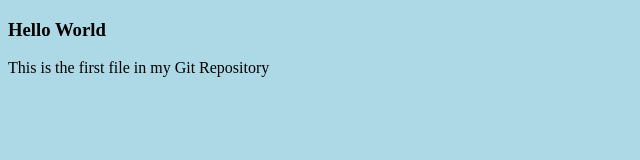
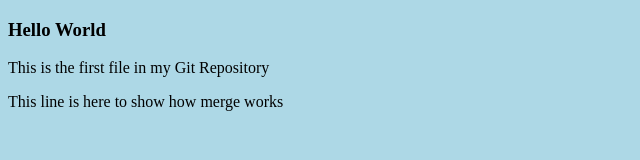
Before and after one commit to Barry-owino/Barry001, a plain HTML site: page index.html in a window 1280 px wide. Shown: the whole page, without its empty margins (0-640 px from the left). Drawn offline with Linux system fonts and the light colour scheme.

Commit message:
updated index.html with emergency-fix

```diff
--- a/index.html
+++ b/index.html
@@ -10,6 +10,7 @@
 <body>
   <h3>Hello World</h3>
   <p>This is the first file in my Git Repository</p>
+  <p>This line is here to show how merge works</p>
 
 </body>
 </html>
```
